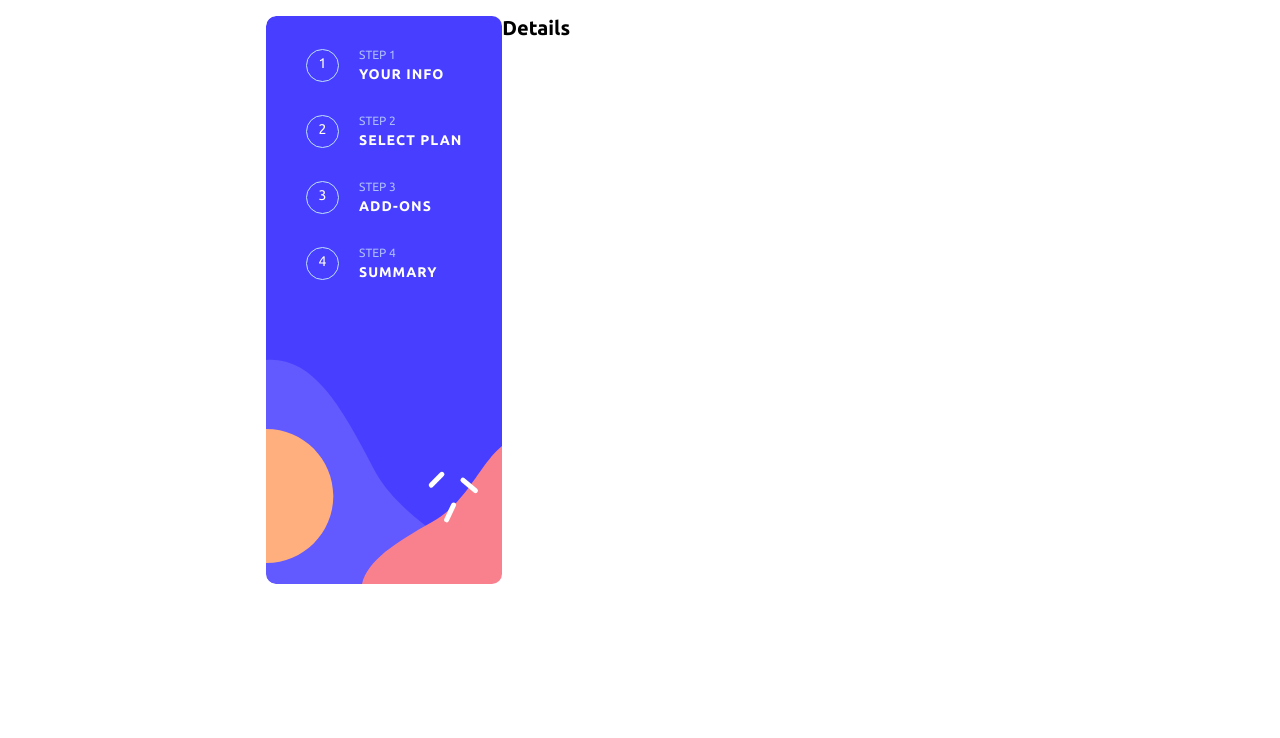
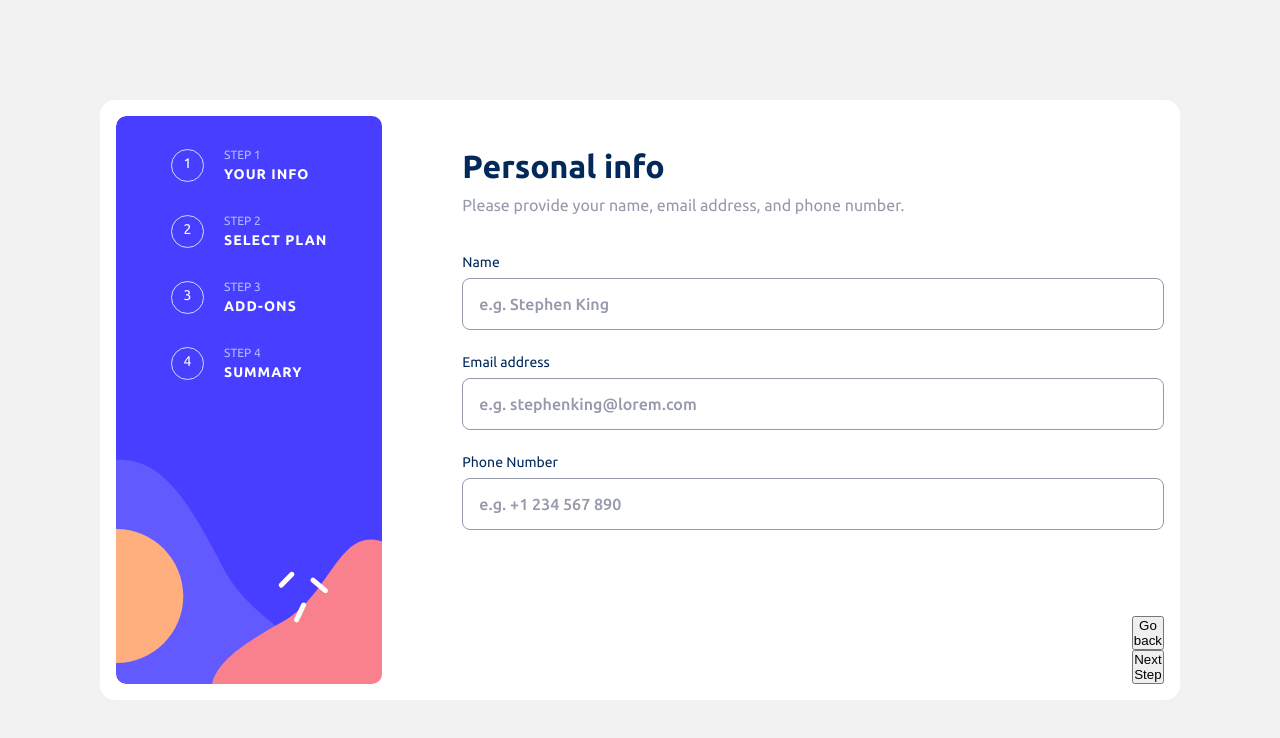
Before and after one commit to Memeena/multi-step-form-app, a React (Vite) app: page / in a window 1280 px wide. Shown: the top 738 px of the page. Built offline with nearby package versions, Linux system fonts and the light colour scheme.

Commit message:
personal details page design complete

```diff
--- a/src/App.jsx
+++ b/src/App.jsx
@@ -1,11 +1,18 @@
+import PersonalDetails from "./Components/MainPages/PersonalDetails/PersonalDetails";
 import SideBar from "./Components/SideBar/SideBar";
 import "./index.css";
 
 function App() {
   return (
     <div className="app">
-      <SideBar />
-      <h1>Details</h1>
+      <SideBar className="sideBar" />
+      <div className="mainPage">
+        <PersonalDetails />
+      </div>
+      <div className="button">
+        <button className="btn-back">Go back</button>
+        <button className="btn-next">Next Step</button>
+      </div>
     </div>
   );
 }
--- a/src/Components/MainPages/PersonalDetails/PersonalDetails.jsx
+++ b/src/Components/MainPages/PersonalDetails/PersonalDetails.jsx
@@ -1,5 +1,56 @@
-import styles from "./PersonaDetails.module.css";
+import styles from "./PersonalDetails.module.css";
+import "../../../index.css";
 
-export default function PersonaDetails() {
-  return <h1>PersonaDetails</h1>;
+export default function PersonalDetails() {
+  return (
+    <div className={styles.personalDetails}>
+      <h1 className={`${styles.heading} ${"headingMedium"}`}>Personal info</h1>
+      <p className={`${styles.subHeading} ${"p-large"}`}>
+        Please provide your name, email address, and phone number.
+      </p>
+
+      <div className={styles.details}>
+        <div className={`${styles.det} ${"p-medium"}`}>
+          <label htmlFor="name" className={styles.detHeading}>
+            Name
+          </label>
+          <input
+            id="name"
+            className={styles.input}
+            type="text"
+            placeholder="e.g. Stephen King"
+            // onChange={handleEnteredWord}
+            // value={enteredWord}
+            // style={inputStyle}
+          ></input>
+        </div>
+
+        <div className={`${styles.det} ${"p-medium"}`}>
+          <label htmlFor="email" className={styles.detHeading}>
+            Email address
+          </label>
+
+          <input
+            id="email"
+            className={styles.input}
+            type="email"
+            placeholder="e.g. stephenking@lorem.com"
+          ></input>
+        </div>
+
+        <div className={`${styles.det} ${"p-medium"}`}>
+          <label htmlFor="phoneNo" className={styles.detHeading}>
+            Phone Number
+          </label>
+
+          <input
+            id="phoneNo"
+            className={styles.input}
+            type="text"
+            placeholder="e.g. +1 234 567 890"
+          ></input>
+        </div>
+      </div>
+    </div>
+  );
 }
--- a/src/Components/MainPages/PersonalDetails/PersonalDetails.module.css
+++ b/src/Components/MainPages/PersonalDetails/PersonalDetails.module.css
@@ -0,0 +1,47 @@
+.personalDetails {
+  padding-top: 3.2rem;
+  padding-left: 8rem;
+  display: flex;
+  /* justify-content: center; */
+  /* align-items: center; */
+  flex-direction: column;
+  gap: 1.1rem;
+}
+
+.heading {
+  color: var(--color-marine-blue);
+}
+
+.subHeading {
+  color: var(--color-cool-gray);
+}
+
+.details {
+  display: flex;
+  flex-direction: column;
+  gap: 2.4rem;
+  padding-top: 2.9rem;
+}
+
+.det {
+  display: flex;
+  flex-direction: column;
+  gap: 0.8rem;
+}
+
+.detHeading {
+  color: var(--color-marine-blue);
+}
+
+.input {
+  border: 1px solid var(--color-cool-gray);
+  padding: 1.6rem;
+  border-radius: 0.8rem;
+  font-size: 1.6rem;
+  font-family: "Ubuntu", sans-serif;
+}
+
+.input::placeholder {
+  font-weight: 500;
+  color: var(--color-cool-gray);
+}
--- a/src/Components/SideBar/SideBar.module.css
+++ b/src/Components/SideBar/SideBar.module.css
@@ -3,12 +3,14 @@
   background-repeat: no-repeat;
   background-size: cover;
   border-radius: 1rem;
-  padding: 3.2rem 4rem 8rem;
+  padding: 3.2rem 5.5rem 8rem;
   list-style: none;
   display: flex;
   flex-direction: column;
   gap: 3.2rem;
   height: 56.8rem;
+  grid-row: 1/-1;
+  grid-column: 1/2;
   /* justify-content: center; */
   /* align-items: center; */
   /* width: 0%; */
--- a/src/index.css
+++ b/src/index.css
@@ -9,6 +9,7 @@
 html {
   font-size: 62.5%;
   font-family: "Ubuntu", sans-serif;
+  background-color: #f2f2f2;
 }
 
 :root {
@@ -25,12 +26,49 @@ html {
   --color-white: hsl(0, 0%, 100%);
 }
 
-p {
+.p-small {
+  font-size: 1.2rem;
+}
+
+.p-medium {
+  font-size: 1.4rem;
+}
+
+.p-large {
   font-size: 1.6rem;
 }
+
+.heading-small {
+  font-size: 2rem;
+}
+
+.headingMedium {
+  font-size: 3.2rem;
+}
+
+.heading-large {
+  font-size: 3.4rem;
+}
 .app {
-  margin: 0rem 25rem;
-  display: flex;
+  margin: 10rem;
+  display: grid;
+  grid-template-columns: max-content 1fr min-content;
+  grid-template-rows: 1fr max-content;
+  /* align-items: center; */
+  justify-content: center;
+  /* gap: 5rem; */
   padding: 1.6rem;
-  border-radius: 5rem;
+  border-radius: 1.5rem;
+  background-color: white;
 }
+
+.mainPage {
+  grid-row: 1/2;
+  grid-column: 2/-1;
+}
+
+.button {
+  grid-row: 2/-1;
+  grid-column: 3/-1;
+
+}
```
